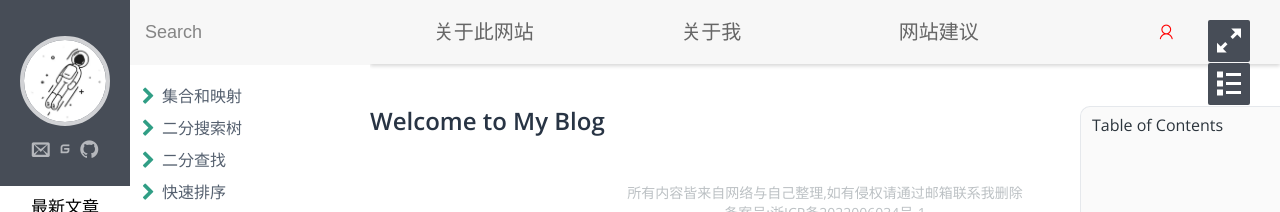
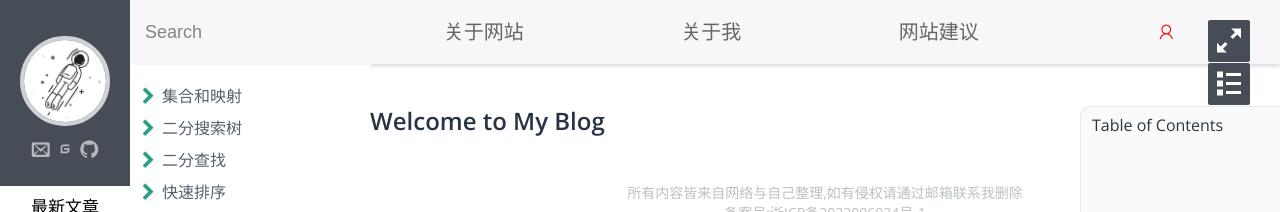
Before and after one commit to zlmlzz/zlmlzz.github.io, a Jekyll site: the page built from README.md, in a window 1280 px wide. Shown: the top 212 px of the page. Built offline with Jekyll 4.4.1, drawn with Linux system fonts in a browser that asks for light colours; some web fonts are replaced; our own code applies the rules of GitHub Pages for plain Markdown files.

Commit message:
head html

```diff
--- a/_layouts/default.html
+++ b/_layouts/default.html
@@ -12,7 +12,7 @@ layout: compress
       <nav class="top-nav">
         <div class="items">
           <div class="item">
-            <a class="top-nav-link" href="/about-site.html">关于此网站</a>
+            <a class="top-nav-link" href="/about-site.html">关于网站</a>
           </div>
           <div class="item">
             <a class="top-nav-link" href="/about-me.html">关于我</a>
```
